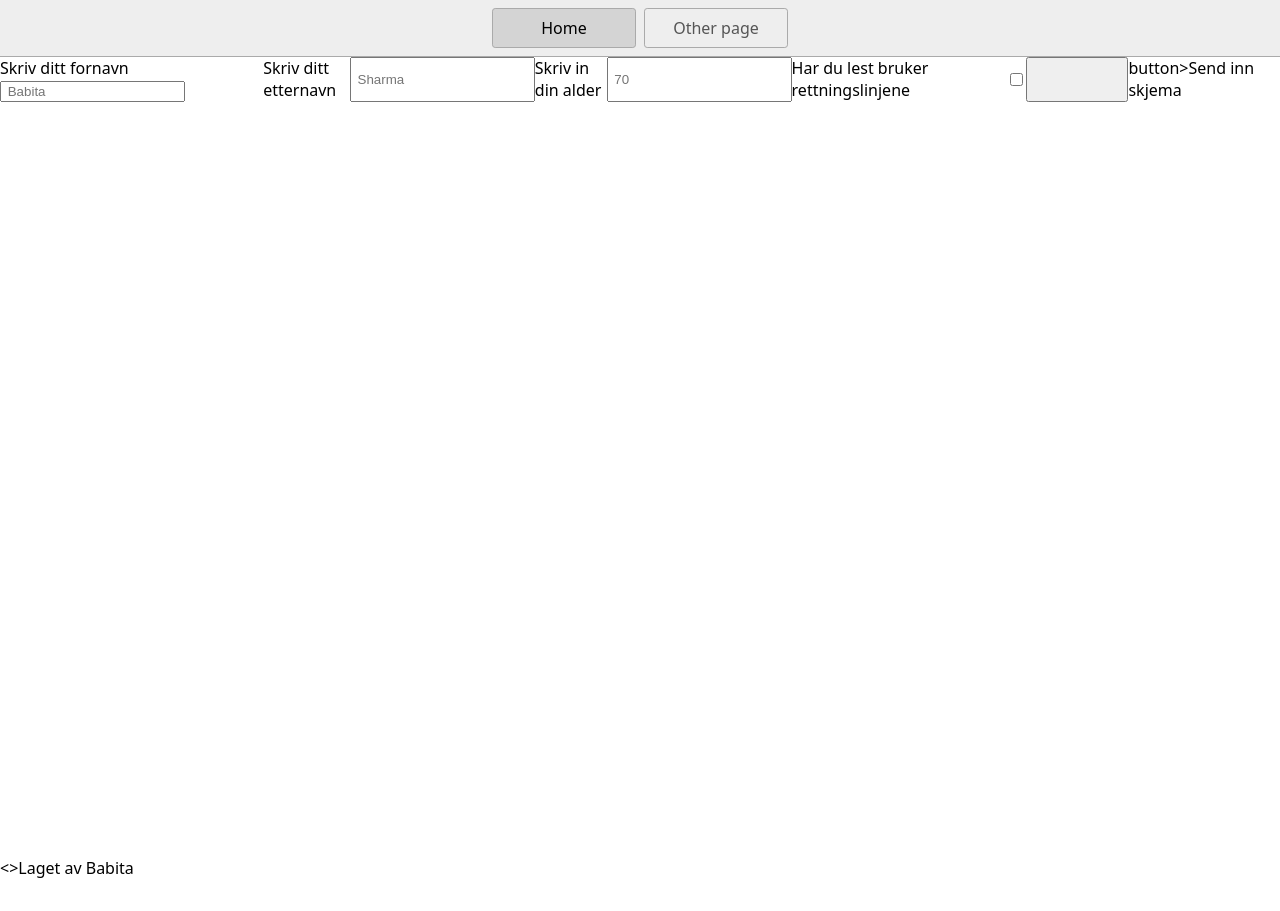
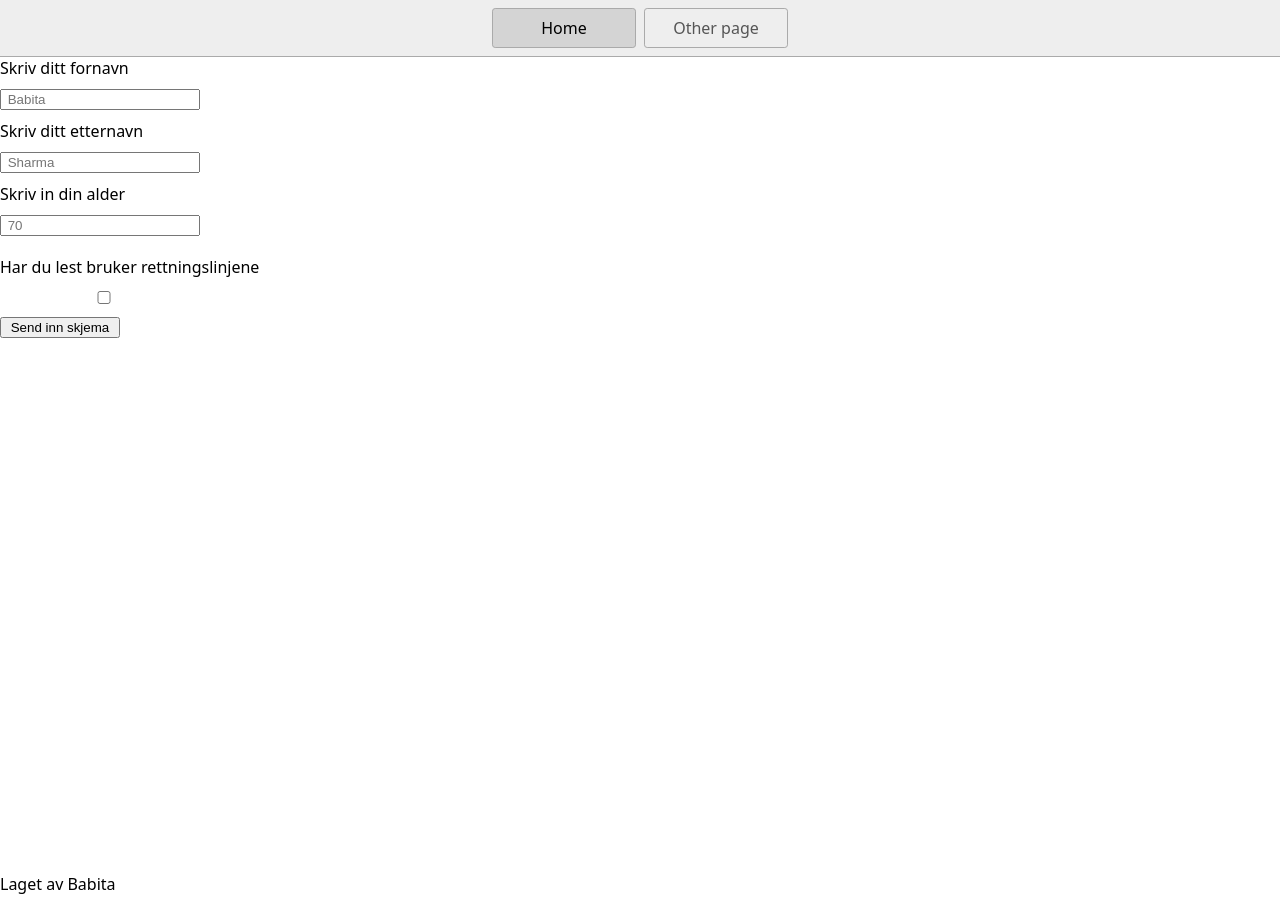
Before and after one commit to sharmababita/Kodeloftet_DAg16, a website: page index.html in a window 1280 px wide. Drawn offline with Linux system fonts and the light colour scheme.

Commit message:
complete task

```diff
--- a/index.html
+++ b/index.html
@@ -28,21 +28,21 @@
       4. Lag et input-felt som tar i mot en avkrysnsing
       -->
     <form class="flexCol">
-      <label for="firstName">
+      <label class="flexCol" types="firstName">
         Skriv ditt fornavn
-      <input types="text"
+      <input class="inputSize" types="text"
       name="firstName"
       id="" placeholder=" Babita ">
       </label>
 
       <label class="flexCol" for=" lastName">
         Skriv ditt etternavn
-        <input types="text" name="lastName" id="" placeholder=" Sharma">
+        <input class="inputSize" types="text" name="lastName" id="" placeholder=" Sharma">
       </label>
 
       <label class="flexCol" for="age">
         Skriv in din alder
-        <input types="number" name="age" id="" placeholder=" 70"> </label>
+        <input class="inputSize" types="number" name="age" id="" placeholder=" 70"> </label>
       <label class="flexCol" for="termsAndConditions" id="">
       </label>
       Har du lest bruker rettningslinjene
@@ -52,14 +52,14 @@
 
       <input class="inputSize" type="checkbox" name="termsAndConditions" id="termsAndConditions" </label>
 
-      <button class="buttonSize" i
+      <button class="buttonSize"
       id="submitButton">
-    </button>button>Send inn skjema</button>
+      Send inn skjema</button>
   </label>
     </form>
   </main>
   <footer>
-    <>Laget av Babita</p>
+    <p>Laget av Babita</p>
 </body>
 
 </html>
--- a/script.js
+++ b/script.js
@@ -1,6 +1,6 @@
 const submitButton = document.querySelector("#submitButton");
 
-submitButton.addEventListener("click", function() {
+submitButton.addEventListener("click", function(event) {
     event.preventDefault();
     console.log("Button is clicked!")
 });
--- a/styles.css
+++ b/styles.css
@@ -43,8 +43,8 @@ main {
 
 .flexCol{
  display: flex;
- flexx-direction: column;
- gap= 10px;
+ flex-direction: column;
+ gap: 10px;
 }
 
 .inputSize {
```
